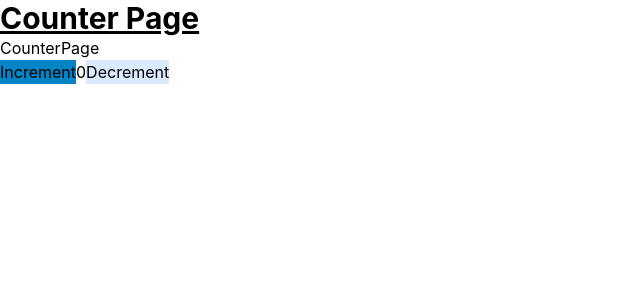
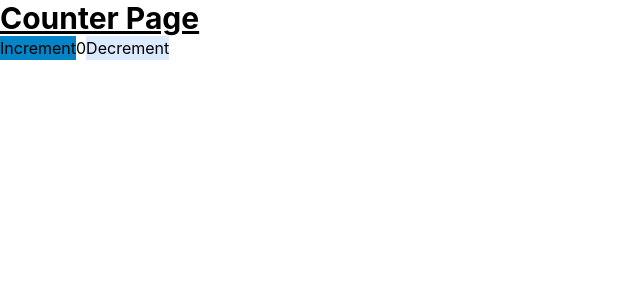
Before and after one commit to dashboardmikemagic/tailwind-redux-template, a React (Create React App) app: page / in a window 1280 px wide. Shown: the top 300 px of the page, without its empty margins (0-640 px from the left). Built offline with nearby package versions, Linux system fonts and the light colour scheme.

Commit message:
Removed duplicate text in counter page

```diff
--- a/src/pages/CounterPage/CounterPage.js
+++ b/src/pages/CounterPage/CounterPage.js
@@ -4,9 +4,6 @@ import { Counter } from './counter/components/Counter'
 export function CounterPage() {
   return (
     <div>
-      <h1>
-      CounterPage
-      </h1>
       <span>
         <Counter />
       </span>
```
